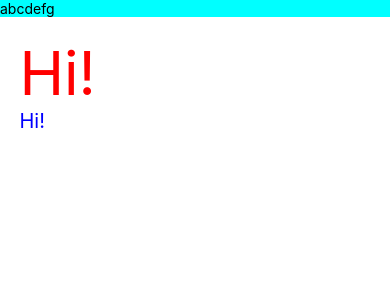
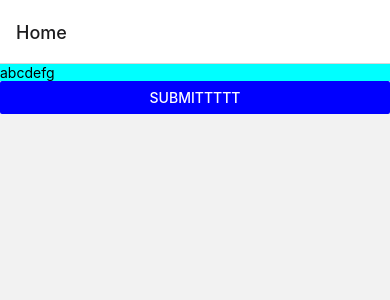
Before and after one commit to OmarThinks/react-native-app, a React Native app in the folder src/AwesomeProject/: screen / in a window 390 px wide. Shown: the top 300 px of the page. Built offline with nearby package versions, Linux system fonts and the light colour scheme.

Commit message:
Moved between screens

```diff
--- a/src/AwesomeProject/App.js
+++ b/src/AwesomeProject/App.js
@@ -14,8 +14,12 @@ import React, { Fragment, useState } from 'react';
 import { View, Text, Button, TextInput, LogBox, ScrollView, Image, FlatList, StyleSheet } from 'react-native';
 
 
+import { NavigationContainer } from '@react-navigation/native';
+import { createNativeStackNavigator } from '@react-navigation/native-stack';
+const Stack = createNativeStackNavigator();
 
-var data = "";
+
+
 
 const styles = StyleSheet.create(
   {
@@ -23,16 +27,12 @@ const styles = StyleSheet.create(
     big:{ fontSize: 60},
     small:{fontSize: 20},
     red:{ color:"red" },
-    blue:{ color: "blue"}
+    blue:{ color: "blue"},
+    redBackground:{backgroundColor:"red"}
 }
 );
 
 
-const logo = {
-  uri: 'https://reactnative.dev/img/tiny_logo.png',
-  width: 64,
-  height: 64
-};
 
 
 const UserName = () =>{
@@ -50,23 +50,60 @@ const UserName = () =>{
 
 
 
+const HomeScreen = ({ navigation })=>{
+  return(
+    <Fragment>
+
+      <UserName/>
+      <Button title='Submittttt' color="blue" onPress={()=>{navigation.navigate('DisplayMessage', { name: 'Jane' })}}/>
+
+    </Fragment>
+  )
+}
+
+
+
+const DisplayMessageScreen = ( {navigation , route} )=>{
+  return(
+      <View>
+        <Text>{route.params.name}</Text>
+      </View>
+  );
+}
+
+
+
+
+
+
+
 
 const App = () => {
   return (
-    <Fragment>
-
-      <UserName/>
 
 
-      <View style={[styles.container]}>
-      <Text style={[styles.big, styles.red]}>Hi!</Text>
-      <Text style={[styles.small, styles.blue]}>Hi!</Text>
-      </View>
+    <NavigationContainer>
+      <Stack.Navigator>
+        <Stack.Screen
+            name="Home"
+            component={HomeScreen}
+            options={{ title: 'Home' }}
+        />
+        <Stack.Screen
+            name="DisplayMessage"
+            component={DisplayMessageScreen}
+            options={{ title: 'Welcome' }}
+        />
+
+      </Stack.Navigator>
+
+
+    </NavigationContainer>
 
 
 
-    </Fragment>
   );
 }
 
+
 export default App;
--- a/src/AwesomeProject/package.json
+++ b/src/AwesomeProject/package.json
@@ -9,9 +9,13 @@
     "lint": "eslint ."
   },
   "dependencies": {
+    "@react-navigation/native": "^6.0.6",
+    "@react-navigation/native-stack": "^6.2.5",
     "flow-bin": "^0.158.0",
     "react": "17.0.2",
-    "react-native": "0.66.3"
+    "react-native": "0.66.3",
+    "react-native-safe-area-context": "^3.3.2",
+    "react-native-screens": "^3.9.0"
   },
   "devDependencies": {
     "@babel/core": "^7.12.9",
```
Also changed, not shown: 1 other file (tests, documents, lock files or other folders).
